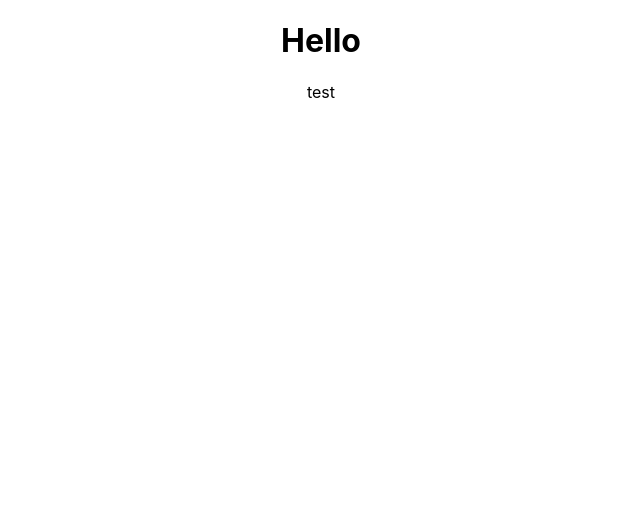
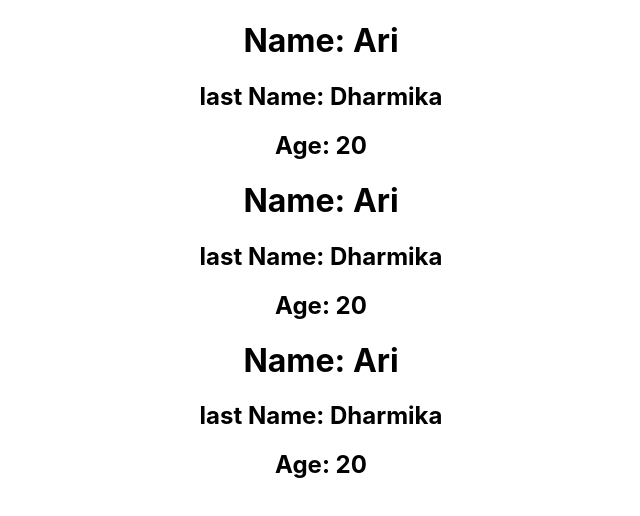
Before and after one commit to Arraidh/movie_app, a React (Create React App) app: page / in a window 1280 px wide. Shown: the top 516 px of the page, without its empty margins (319-959 px from the left). Built offline with nearby package versions, Linux system fonts and the light colour scheme.

Commit message:
add react function component Person

```diff
--- a/src/App.js
+++ b/src/App.js
@@ -1,18 +1,22 @@
 import './App.css';
 
+const Person = () => {
+  return (
+    <>
+      <h1>Name: Ari</h1>
+      <h2>last Name: Dharmika</h2>
+      <h2>Age: 20</h2>
+    </>
+  )
+}
+
 const App = () => {
-  const name = 'ari';
-  const isNameShowing = false;
+
   return (
     <div className="App">
-      <h1>Hello { }</h1>
-      {name ? (
-        <>
-          test
-        </>
-      ) : (
-        <h1>test</h1>
-      )}
+      <Person />
+      <Person />
+      <Person />
     </div>
   );
 }
```
